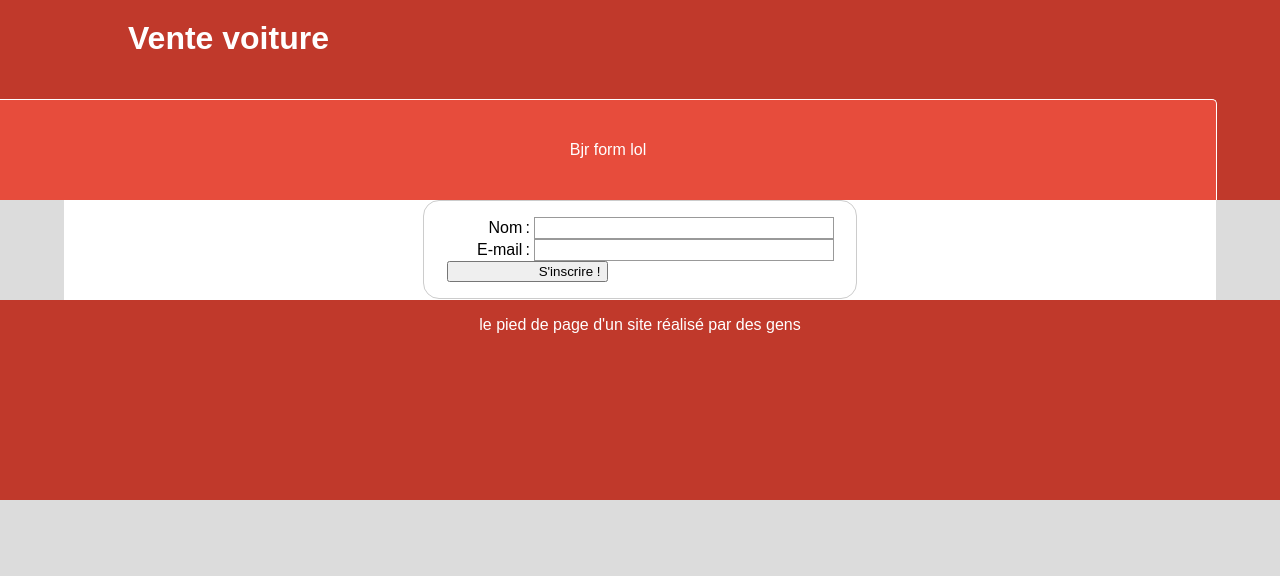
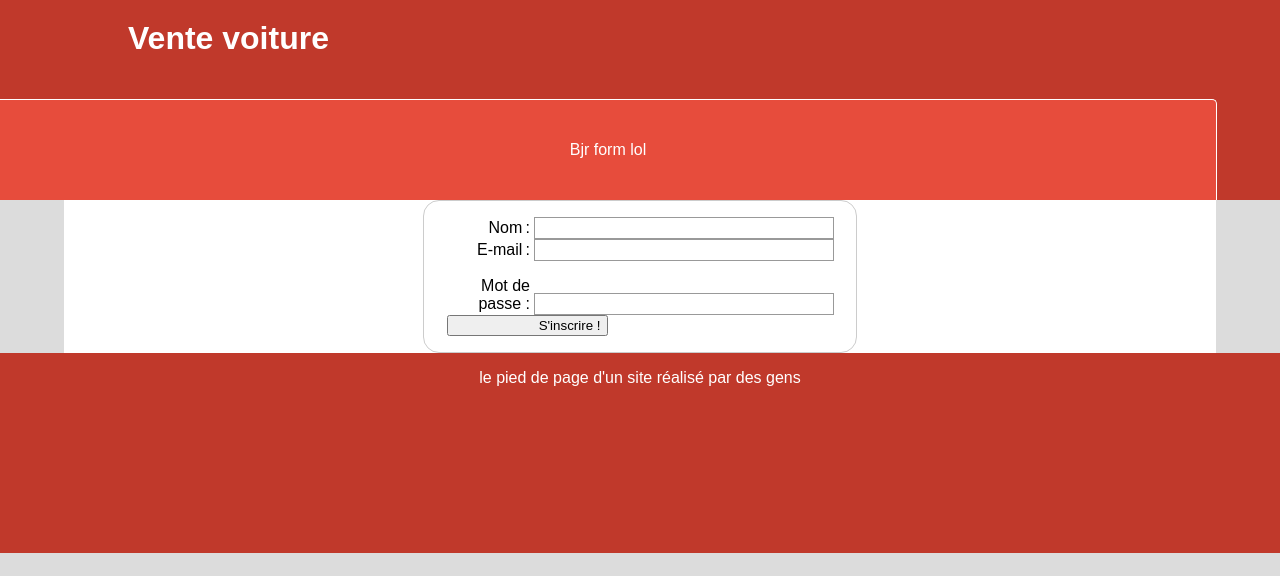
Before and after one commit to Goldenmoney/venteVoiture, a PHP site: page /formulaire.php in a window 1280 px wide. Shown: the top 576 px of the page. Run offline with PHP 8.4, Linux system fonts and the light colour scheme.

Commit message:
Reajust 2

```diff
--- a/www/controleur/start.ctrl.php
+++ b/www/controleur/start.ctrl.php
@@ -10,8 +10,5 @@ if(!isset($_GET["catChoisie"]) || $_GET["catChoisie"]=="toutes"){
   $garage = $vectVoiture->getFctCat($cateChoisie);
 }
 
-
-
 include('../vue/index.php');
-
   ?>
--- a/www/vue/formulaire.php
+++ b/www/vue/formulaire.php
@@ -84,7 +84,10 @@
             <label for="mail">E-mail :</label>
             <input type="email" id="mail" name="user_email" />
           </div>
-
+      <div>
+        <label for="mot_de_passe">Mot de passe :</label>
+          <input name="mot_de_passe" type="password" id="mot_de_passe" size="20" />
+        </div>
           <button type="submit" name="compte" value="monCompte" class="button">S'inscrire !</button>
         </form>
 
```
Also changed, not shown: www/controleur/main.ctrl.php (deleted).
